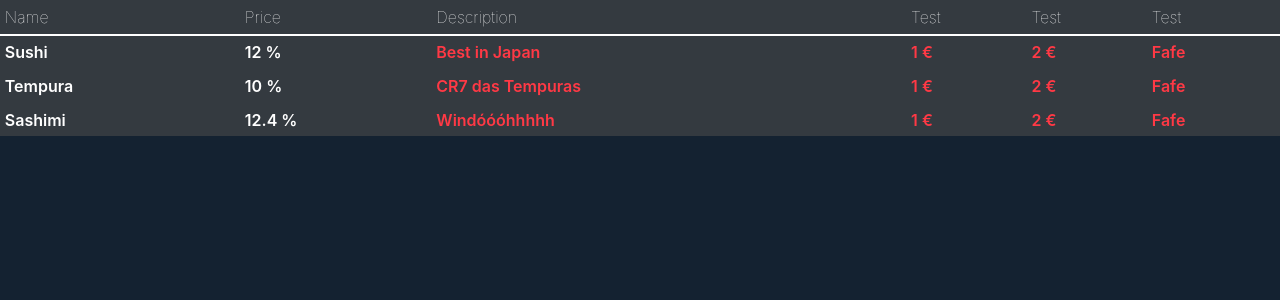
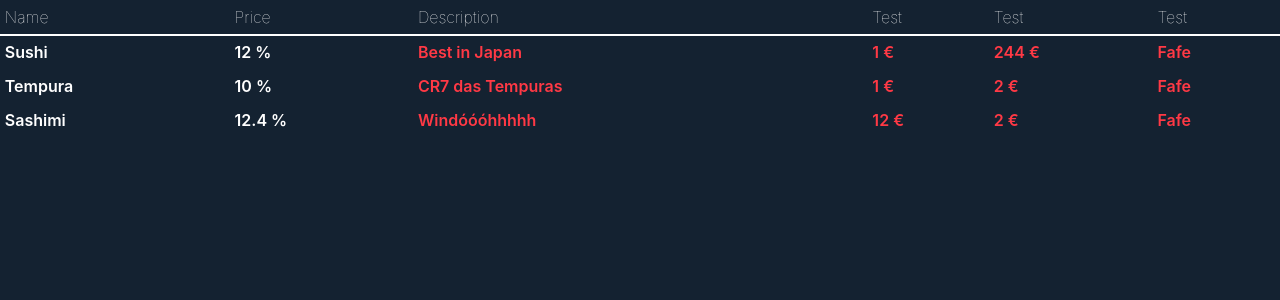
Before and after one commit to antoniopedrodantas/sinf-feup, a React (Create React App) app in the folder tempura/client/: page /overview in a window 1280 px wide. Shown: the top 300 px of the page. Built offline with nearby package versions, Linux system fonts and the light colour scheme.

Commit message:
Added different css for larger tables

```diff
--- a/tempura/client/src/components/CustomTable/styles/CustomTable.css
+++ b/tempura/client/src/components/CustomTable/styles/CustomTable.css
@@ -1,5 +1,9 @@
 @import '../../../index.css';
 
+
+.table{
+    background-color: transparent !important;
+}
 
 .header-elem{
     font-weight: 100;
--- a/tempura/client/src/scenes/Overview/Overview.tsx
+++ b/tempura/client/src/scenes/Overview/Overview.tsx
@@ -8,9 +8,9 @@ const Overview: React.FC = () => {
   const columns1 = ["Name", "Price", "Description", "Test", "Test", "Test"];
   const types2   = ["text", "percentage", "text", "money", "money","text"];
   const values3  = [
-                      ["Sushi", "12", "Best in Japan", "1", "2", "Fafe"],
+                      ["Sushi", "12", "Best in Japan", "1", "244", "Fafe"],
                       ["Tempura", "10", "CR7 das Tempuras", "1", "2", "Fafe"],
-                      ["Sashimi", "12.4", "Windóóóhhhhh", "1", "2", "Fafe"]
+                      ["Sashimi", "12.4", "Windóóóhhhhh", "12", "2", "Fafe"]
                     ];
 
 
```
